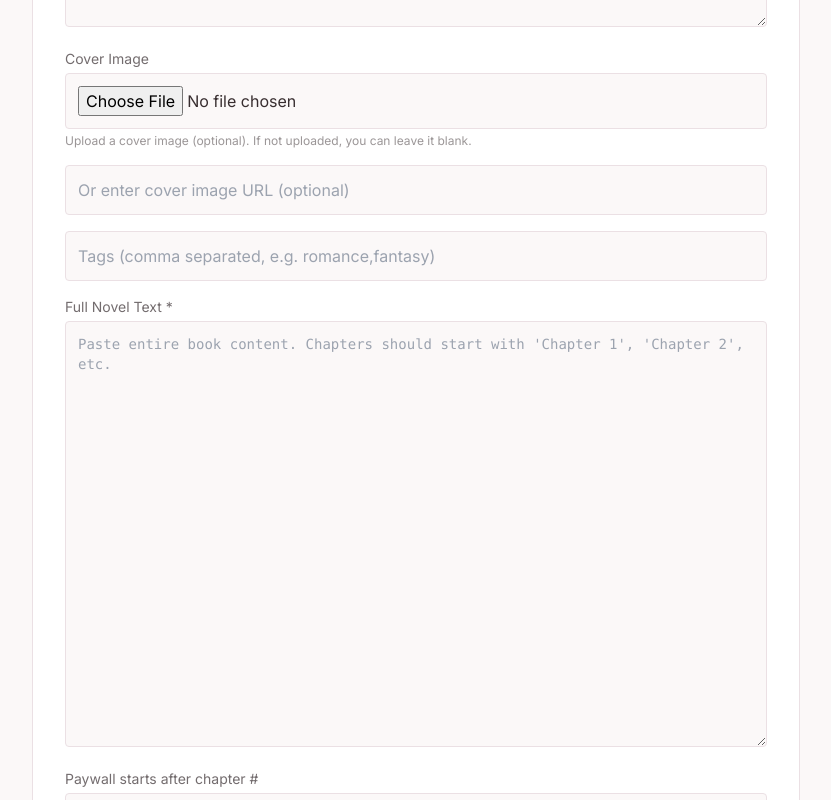
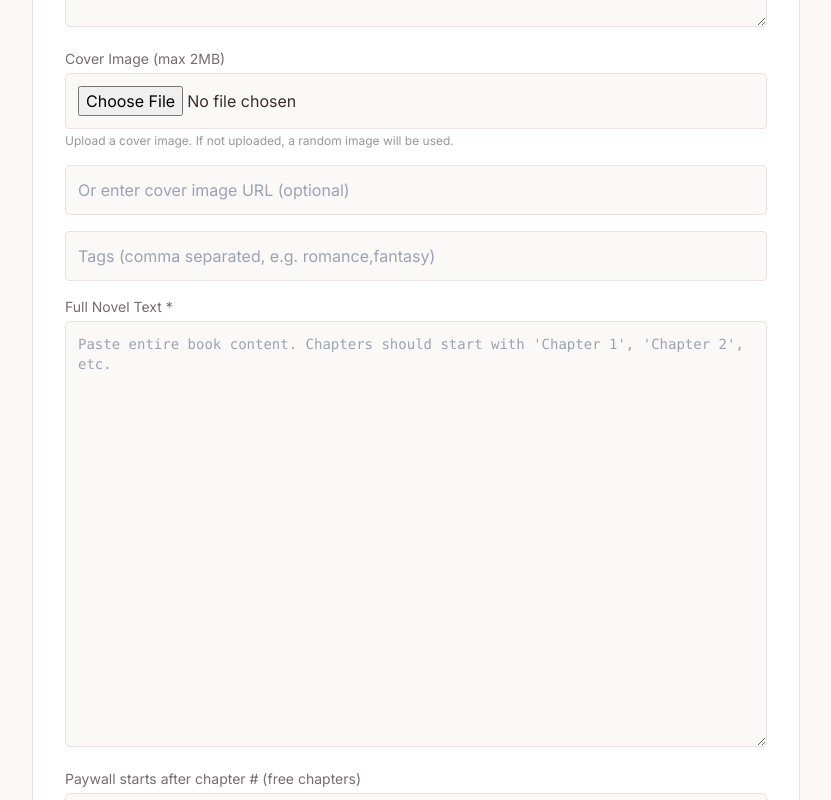
Before and after one commit to yangyifei757-dotcom/mystorysite, a Next.js app: page /admin/add-novel in a window 1280 px wide. Shown: the part 400-1200 px from the top of the page, without its empty margins (224-1055 px from the left). Built offline with nearby package versions, Linux system fonts and the light colour scheme; a web font is replaced by a local one.

Commit message:
Update page.tsx

```diff
--- a/app/admin/add-novel/page.tsx
+++ b/app/admin/add-novel/page.tsx
@@ -23,12 +23,18 @@ export default function AddNovelPage() {
   }
 
   const handleFileChange = (e: React.ChangeEvent<HTMLInputElement>) => {
-    if (e.target.files && e.target.files.length > 0) {
-      setCoverFile(e.target.files[0])
+    const file = e.target.files?.[0]
+    if (file) {
+      // 限制封面大小不超过 2MB
+      if (file.size > 2 * 1024 * 1024) {
+        alert('Please upload an image smaller than 2MB.')
+        e.target.value = ''
+        return
+      }
+      setCoverFile(file)
     }
   }
 
-  // 将文件转为 base64
   const fileToBase64 = (file: File): Promise<string> => {
     return new Promise((resolve, reject) => {
       const reader = new FileReader()
@@ -50,7 +56,6 @@ export default function AddNovelPage() {
       let coverFileName = null
       let coverFileType = null
 
-      // 如果选择了封面文件，转为 base64
       if (coverFile) {
         coverBase64 = await fileToBase64(coverFile)
         coverFileName = coverFile.name
@@ -98,9 +103,9 @@ export default function AddNovelPage() {
           <input name="author" placeholder="Author *" value={form.author} onChange={handleChange} className="w-full p-3 rounded bg-background border border-border text-foreground" required />
           <textarea name="description" placeholder="Description" value={form.description} onChange={handleChange} className="w-full p-3 rounded bg-background border border-border text-foreground" rows={3} />
           <div>
-            <label className="block text-sm mb-1 text-foreground/70">Cover Image</label>
+            <label className="block text-sm mb-1 text-foreground/70">Cover Image (max 2MB)</label>
             <input type="file" accept="image/*" onChange={handleFileChange} className="w-full p-3 rounded bg-background border border-border text-foreground" />
-            <p className="text-xs text-foreground/50 mt-1">Upload a cover image (optional). If not uploaded, you can leave it blank.</p>
+            <p className="text-xs text-foreground/50 mt-1">Upload a cover image. If not uploaded, a random image will be used.</p>
           </div>
           <input name="coverUrl" placeholder="Or enter cover image URL (optional)" value={form.coverUrl} onChange={handleChange} className="w-full p-3 rounded bg-background border border-border text-foreground" />
           <input name="tags" placeholder="Tags (comma separated, e.g. romance,fantasy)" value={form.tags} onChange={handleChange} className="w-full p-3 rounded bg-background border border-border text-foreground" />
@@ -109,7 +114,7 @@ export default function AddNovelPage() {
             <textarea name="content" placeholder="Paste entire book content. Chapters should start with 'Chapter 1', 'Chapter 2', etc." value={form.content} onChange={handleChange} className="w-full p-3 rounded bg-background border border-border text-foreground font-mono text-sm" rows={20} required />
           </div>
           <div>
-            <label className="block text-sm mb-1 text-foreground/70">Paywall starts after chapter #</label>
+            <label className="block text-sm mb-1 text-foreground/70">Paywall starts after chapter # (free chapters)</label>
             <input name="payAfterChapter" type="number" min="0" value={form.payAfterChapter} onChange={handleChange} className="w-full p-3 rounded bg-background border border-border text-foreground" />
           </div>
           <button type="submit" disabled={loading} className="w-full py-3 bg-primary text-background rounded-xl font-bold hover:bg-primary/90 disabled:opacity-50">
```
